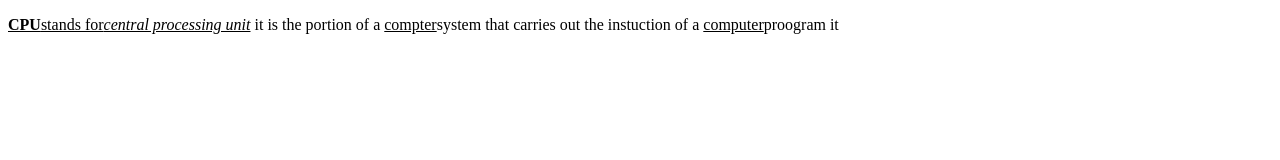
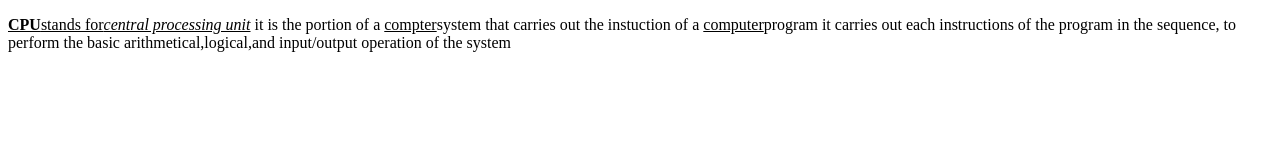
Before and after one commit to iamneo-production/febfecbeeeacedeadaeccdfffebaeceaec, a website: page public/index.html in a window 1280 px wide. Drawn offline with Linux system fonts and the light colour scheme.

Commit message:
Backup Commit

```diff
--- a/public/index.html
+++ b/public/index.html
@@ -3,7 +3,11 @@
 <head>
 
     <p><u><b>CPU</b>stands for<i>central processing unit</i></u>
-    it is the portion of a <u>compter</u>system that carries out the instuction of a <u>computer</u>proogram it </p>
+    it is the portion of a <u>compter</u>system that carries
+    out the instuction of a <u>computer</u>program
+    it carries out each instructions of the program in the sequence,
+    to perform the basic arithmetical,logical,and input/output operation of the system
+</p>
     <link rel="stylesheet" href="style.css" />
 </head>
 <body>
```
